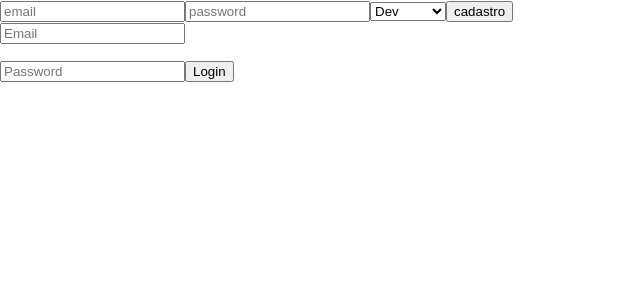
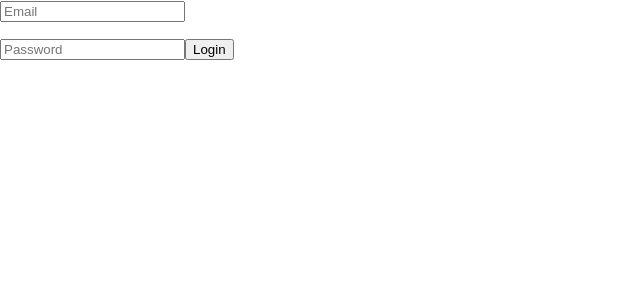
Before and after one commit to arv1983/Projeto-Panelinha-Colegio, a React (Create React App) app: page / in a window 1280 px wide. Shown: the top 300 px of the page, without its empty margins (0-640 px from the left). Built offline with nearby package versions, Linux system fonts and the light colour scheme.

Commit message:
feature:(pages)

```diff
--- /dev/null
+++ b/src/pages/index.js
@@ -0,0 +1,26 @@
+import { useState } from "react"
+import Login from "../components/Login"
+import Register from "../components/Register"
+const PageRegister = ()=>{
+const [status, setStatus] = useState(false);
+
+const changeModal = ()=>{
+    setStatus(true)
+}
+
+
+return (
+<>
+{!status && <Login/>}
+
+{status &&<Register/>}
+
+
+</>
+
+)
+
+}
+
+
+export default PageRegister;
--- a/src/routes/index.js
+++ b/src/routes/index.js
@@ -1,15 +1,15 @@
 import { Switch, Route } from "react-router-dom";
 import Login from "../components/Login";
-import Register from "../components/Register";
 import UpProfileComp from "../components/UpProfileComp";
 import UpProfileDev from "../components/UpProfileDev";
+import PageRegister from "../pages";
 
 const Routes = () => {
   return (
     <Switch>
       <Route exact path="/">
-        <Register />
-        <Login />
+        <PageRegister/>
+
       </Route>
       <Route exact path="/users">
         <UpProfileComp />
```
